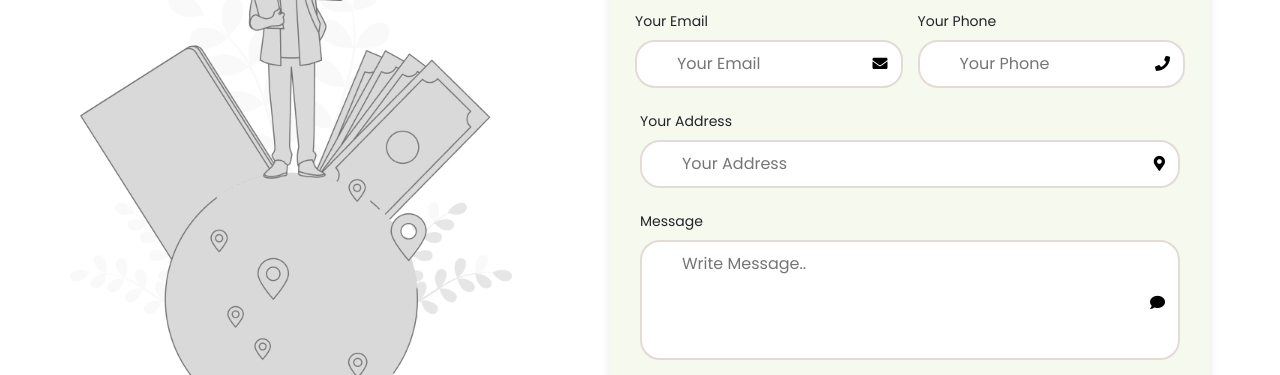
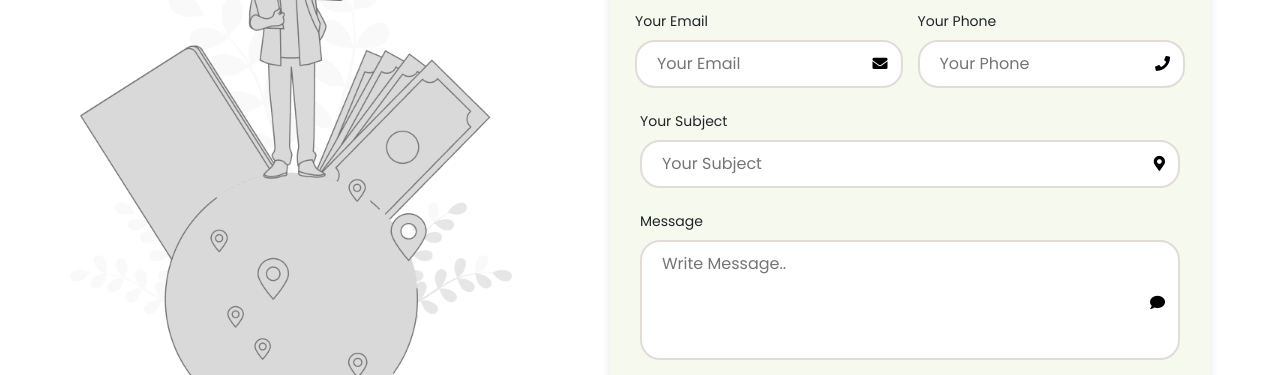
Before and after one commit to SmartSide-Dev/Schrodinger-s-Cat-s-website, a plain HTML site: page cat's-contactus.html in a window 1280 px wide. Shown: the part 425-800 px from the top of the page. Drawn offline with nearby package versions, Linux system fonts and the light colour scheme.

Commit message:
contact space

```diff
--- a/cat's-contactus.html
+++ b/cat's-contactus.html
@@ -136,9 +136,9 @@
               </div>
             </div>
             <div class="form-group">
-              <label for="address">Your Address</label>
+              <label for="address">Your Subject</label>
               <div class="input-with-icon">
-                <input type="text" id="address" placeholder="Your Address">
+                <input type="text" id="address" placeholder="Your Subject">
                 <span class="input-icon"><i class="fas fa-map-marker-alt"></i></span>
               </div>
             </div>
--- a/custom-css/contactus.css
+++ b/custom-css/contactus.css
@@ -1365,18 +1365,11 @@ body {
     outline: none;
     box-sizing: border-box;
     width: 100%;
-
 }
   textarea {
     resize: none;
     height: 120px;
     width: 100%;
-  }
-
-  input:focus,
-  textarea:focus {
-    border-color: #60a917;
-    box-shadow: 0 0 4px rgba(130, 196, 25, 0.5);
   }
 
   /* Icon Styling */
@@ -1386,7 +1379,7 @@ body {
 
 .input-with-icon input,
 .input-with-icon textarea {
-    padding-left: 40px;
+    padding-left: 20px;
 }
 
 .input-icon {
```
